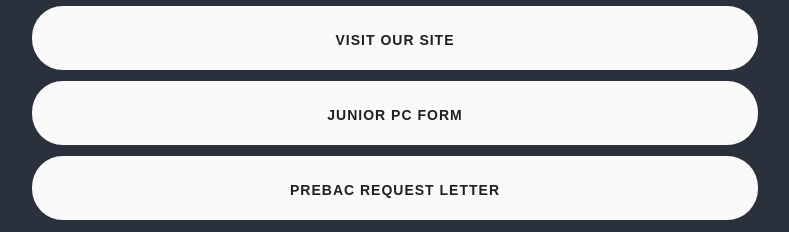
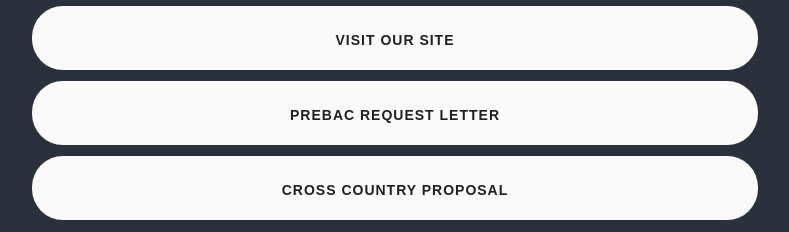
Before and after one commit to pc-kirchberg/PCBio, a plain HTML site: page index.html in a window 1280 px wide. Shown: the part 253-485 px from the top of the page, without its empty margins (245-1034 px from the left). Drawn offline with Linux system fonts and the light colour scheme; a web font is replaced by a local one.

Commit message:
changing the links

```diff
--- a/index.html
+++ b/index.html
@@ -83,14 +83,14 @@
 			</div>
 			<div class="pb-linkbox pb-desktop-list-small-rnd pb-mobile-list-small-rnd bt-2 mb-2 col-md-12 col-12">
 				<div class="pb-linkbox-inner pc-boxcolor rounded p-2 row ml-0 mr-0 ">
-					<a href="https://forms.office.com/e/xLiiSMwAiT" rel="nopener" target="_blank" class="d-block w-100 h-100" title="Junior PC Form"><div class="pb-placeholder-desktop pb-placeholder-mobile bg-lightgray"><i class="far fa-image" aria-hidden="true"></i></div></a>
-					<a class="pb-linktitle d-block pc-linkcolor text-center font-weight-bold text-uppercase mt-0 col-12 align-self-center" href="https://forms.office.com/e/xLiiSMwAiT" rel="external nofollow" target="_blank">Junior PC Form</a>
+					<a href="./documents/Prebac Request Template.docx" rel="nopener" target="_blank" class="d-block w-100 h-100" title="Prebac request letter"><div class="pb-placeholder-desktop pb-placeholder-mobile bg-lightgray"><i class="far fa-image" aria-hidden="true"></i></div></a>
+					<a class="pb-linktitle d-block pc-linkcolor text-center font-weight-bold text-uppercase mt-0 col-12 align-self-center" href="./documents/Prebac Request Template.docx" rel="external nofollow" target="_blank">Prebac request letter</a>
 				</div>
 			</div>
 			<div class="pb-linkbox pb-desktop-list-small-rnd pb-mobile-list-small-rnd bt-2 mb-2 col-md-12 col-12">
 				<div class="pb-linkbox-inner pc-boxcolor rounded p-2 row ml-0 mr-0 ">
-					<a href="./documents/Prebac Request Template.docx" rel="nopener" target="_blank" class="d-block w-100 h-100" title="Prebac request letter"><div class="pb-placeholder-desktop pb-placeholder-mobile bg-lightgray"><i class="far fa-image" aria-hidden="true"></i></div></a>
-					<a class="pb-linktitle d-block pc-linkcolor text-center font-weight-bold text-uppercase mt-0 col-12 align-self-center" href="./documents/Prebac Request Template.docx" rel="external nofollow" target="_blank">Prebac request letter</a>
+					<a href="./documents/Cross Country Proposal.pdf" rel="nopener" target="_blank" class="d-block w-100 h-100" title="Cross Country Proposal"><div class="pb-placeholder-desktop pb-placeholder-mobile bg-lightgray"><i class="far fa-image" aria-hidden="true"></i></div></a>
+					<a class="pb-linktitle d-block pc-linkcolor text-center font-weight-bold text-uppercase mt-0 col-12 align-self-center" href="./documents/Cross Country Proposal.pdf" rel="external nofollow" target="_blank">Cross Country Proposal</a>
 				</div>
 			</div>
 		</div>
```
